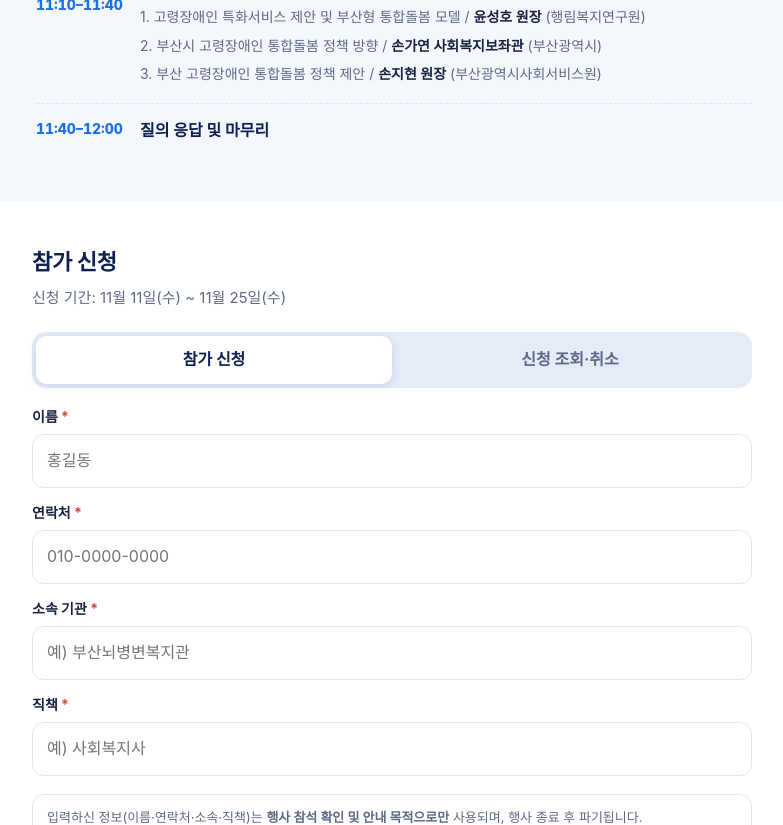
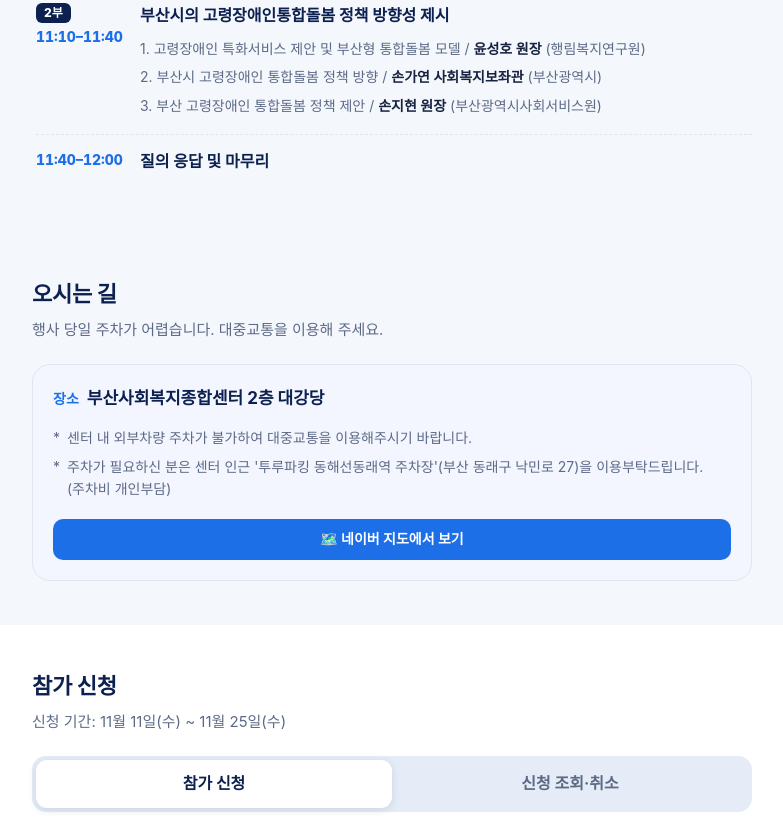
Before and after one commit to cpbusan/261202, a plain HTML site: page index.html in a window 1280 px wide. Shown: the part 1375-2200 px from the top of the page, without its empty margins (248-1031 px from the left). Drawn offline with Linux system fonts and the light colour scheme; a web font is replaced by a local one.

Commit message:
Add files via upload

```diff
--- a/index.html
+++ b/index.html
@@ -74,6 +74,14 @@ h2 + .lead{color:var(--muted);margin-bottom:22px;font-size:15px}
 .tl ul li b{color:var(--ink);font-weight:600}
 .tl ul.sub li{padding-left:12px;position:relative}
 .tl ul.sub li::before{content:'·';position:absolute;left:2px}
+
+/* WAY */
+.way{background:#f3f6ff;border:1px solid var(--line);border-radius:18px;padding:20px;word-break:keep-all}
+.way .place{font-size:17px;font-weight:700;color:var(--navy)}
+.way .place b{color:var(--blue);margin-right:8px;font-size:14px}
+.way ul{list-style:none;margin:12px 0 16px;font-size:14px;color:var(--muted)}
+.way li{padding:3px 0 3px 14px;position:relative}
+.way li::before{content:'*';position:absolute;left:0}
 
 /* FORM */
 .tabs{display:grid;grid-template-columns:1fr 1fr;background:#e5ecf8;border-radius:14px;padding:4px;margin-bottom:18px}
@@ -192,6 +200,21 @@ footer b{color:#fff}
   </div>
 </section>
 
+<section id="way">
+  <div class="wrap">
+    <h2>오시는 길</h2>
+    <p class="lead">행사 당일 주차가 어렵습니다. 대중교통을 이용해 주세요.</p>
+    <div class="way">
+      <p class="place"><b>장소</b>부산사회복지종합센터 2층 대강당</p>
+      <ul>
+        <li>센터 내 외부차량 주차가 불가하여 대중교통을 이용해주시기 바랍니다.</li>
+        <li>주차가 필요하신 분은 센터 인근 '투루파킹 동해선동래역 주차장'(부산 동래구 낙민로 27)을 이용부탁드립니다. (주차비 개인부담)</li>
+      </ul>
+      <a class="btn blue small" href="https://map.naver.com/p/search/%EB%B6%80%EC%82%B0%EC%82%AC%ED%9A%8C%EB%B3%B5%EC%A7%80%EC%A2%85%ED%95%A9%EC%84%BC%ED%84%B0" target="_blank" rel="noopener">🗺️ 네이버 지도에서 보기</a>
+    </div>
+  </div>
+</section>
+
 <section id="apply" style="background:#fff">
   <div class="wrap">
     <h2>참가 신청</h2>
@@ -274,7 +297,7 @@ const CONFIG = {
   APPLY_END: '2026-11-25T23:59:59+09:00',
   EVENT_START: '2026-12-02T10:00:00+09:00',
   EVENT_END: '2026-12-02T12:00:00+09:00',
-  VENUE: '' // 장소가 정해지면 입력 (예: '부산시민회관 대극장'). 비워두면 표시 안 됨
+  VENUE: '부산사회복지종합센터 2층 대강당' // 비워두면 장소 표시 안 됨
 };
 
 const $ = s => document.querySelector(s);
```
